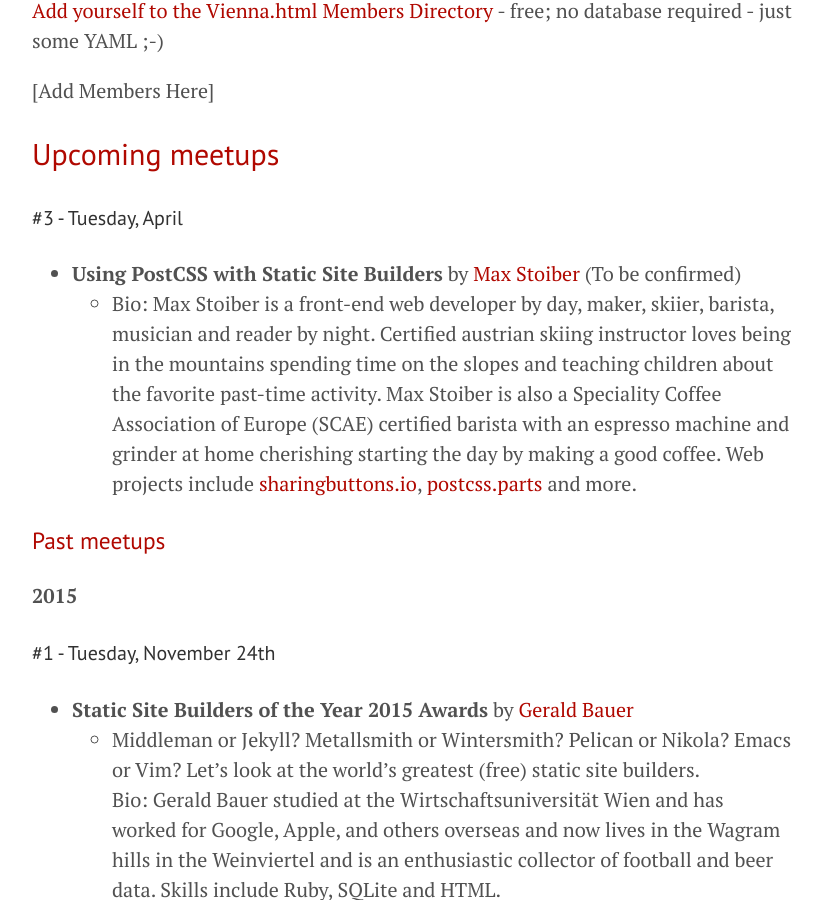
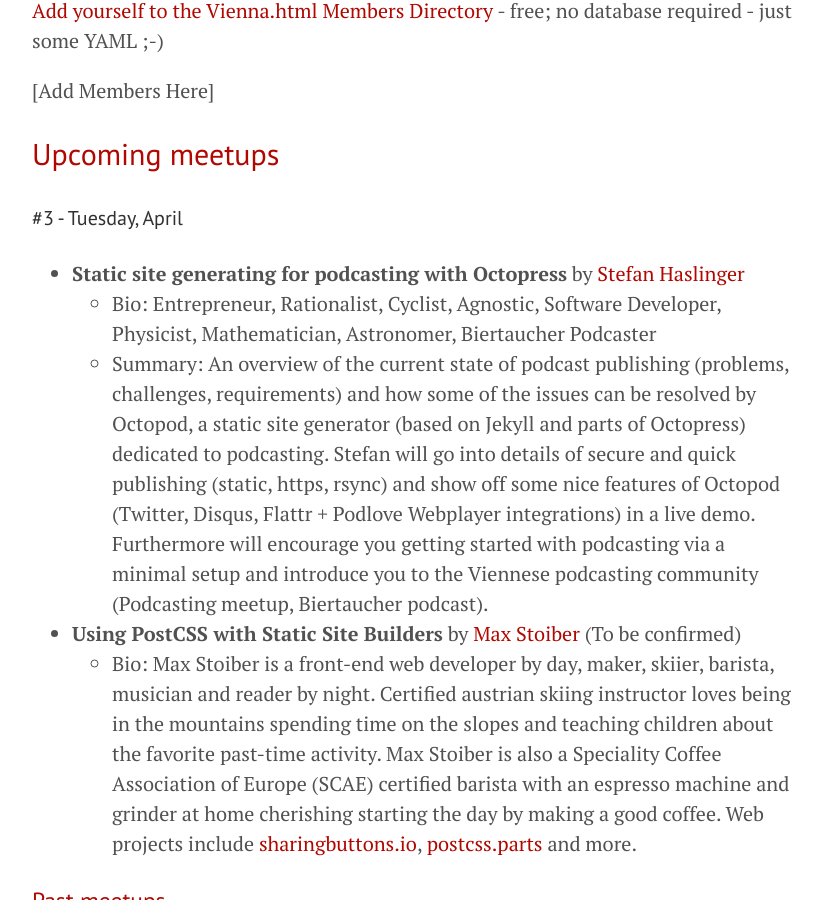
Before and after one commit to goodbyeaustria/archive, a Jekyll site: the page built from index.md, in a window 1280 px wide and 900 px high, scrolled down 1743 px. Shown: the whole window, without its empty margins (228-1050 px from the left). Built offline with Jekyll 4.4.1, drawn with Linux system fonts in a browser that asks for light colours.

Commit message:
add april octopad talk - thanks stefan haslinger!

```diff
--- a/index.md
+++ b/index.md
@@ -45,6 +45,10 @@
 
 #### \#3 - Tuesday,  April
 
+- **Static site generating for podcasting with Octopress** by [Stefan Haslinger](https://twitter.com/informatom)
+   - Bio: Entrepreneur, Rationalist, Cyclist, Agnostic, Software Developer, Physicist, Mathematician, Astronomer, Biertaucher Podcaster
+   - Summary: An overview of the current state of podcast publishing (problems, challenges, requirements) and how some of the issues can be resolved by Octopod, a static site generator (based on Jekyll and parts of Octopress) dedicated to podcasting. Stefan will go into details of secure and quick publishing (static, https, rsync) and show off some nice features of Octopod (Twitter, Disqus, Flattr + Podlove Webplayer integrations) in a live demo. Furthermore  will encourage you getting started with podcasting via a minimal setup and introduce you to the Viennese podcasting community (Podcasting meetup, Biertaucher podcast).
+
 - **Using PostCSS with Static Site Builders** by [Max Stoiber](http://mxstbr.com)  (To be confirmed)
     - Bio: Max Stoiber is a front-end web developer by day, maker, skiier, barista, musician and reader by night. Certified austrian skiing instructor loves being in the mountains spending time on the slopes and teaching children about the favorite past-time activity. Max Stoiber is also a Speciality Coffee Association of Europe (SCAE) certified barista with an espresso machine and grinder at home cherishing starting the day by making a good coffee. Web projects include [sharingbuttons.io](http://sharingbuttons.io), [postcss.parts](http://postcss.parts) and more.
 
```
